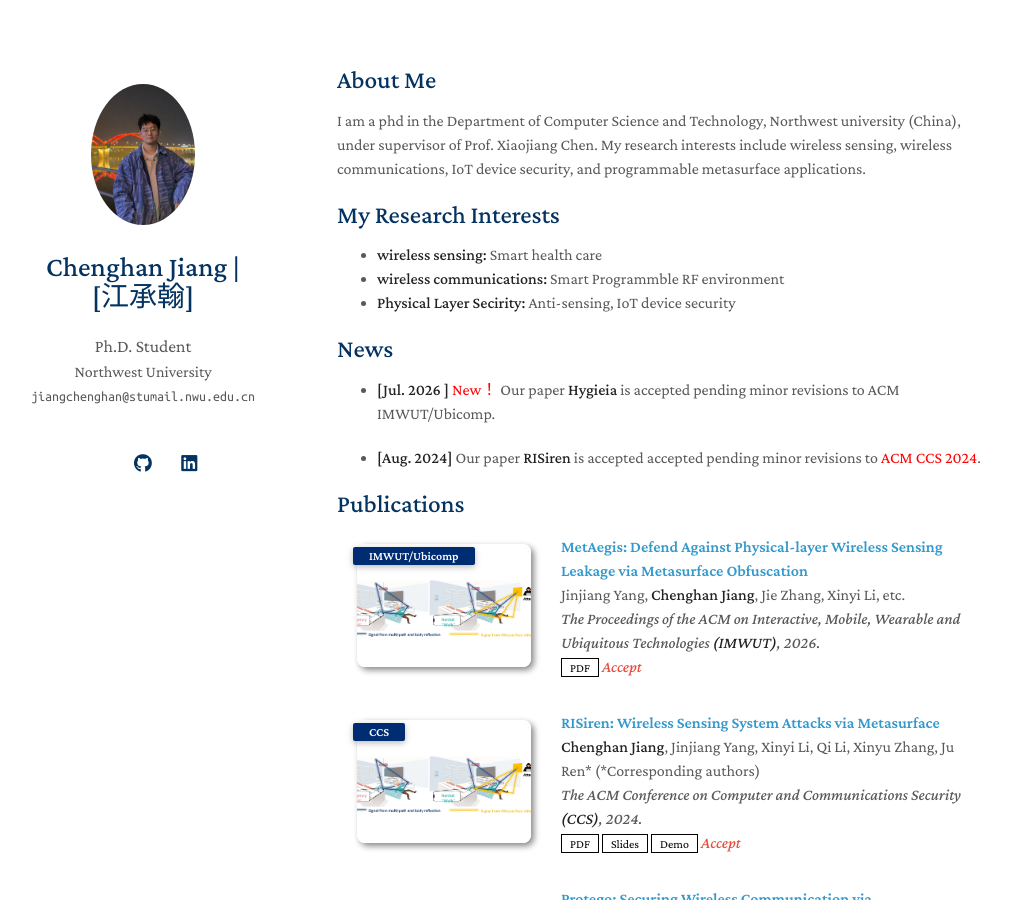
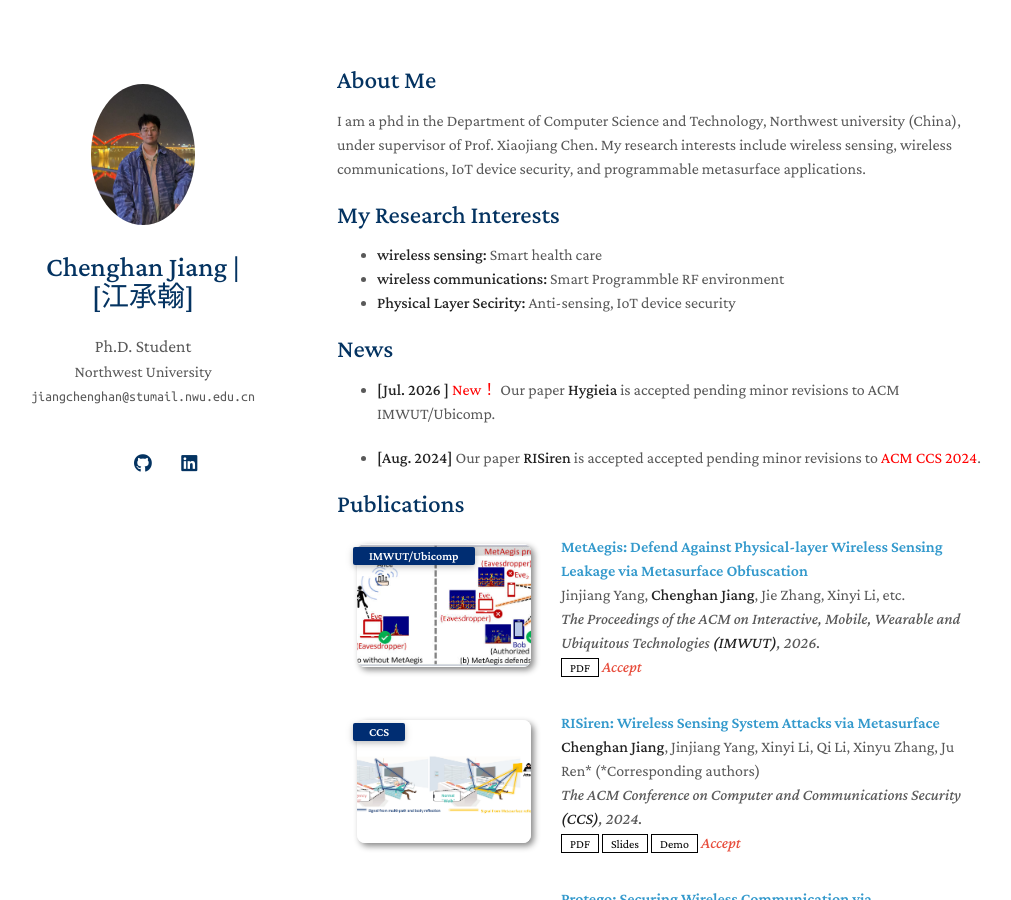
Before and after one commit to HappyChenghan/HappyChenghan.github.io, a Jekyll site: the page built from index.md, in a window 1280 px wide and 900 px high. Shown: the whole window, without its empty margins (133-1144 px from the left). Built offline with Jekyll 4.4.1, drawn with Linux system fonts in a browser that asks for light colours; a style sheet for code colours, icons or effects is not loaded; our own code applies the rules of GitHub Pages for plain Markdown files.

Commit message:
Update publications.yml

```diff
--- a/_data/publications.yml
+++ b/_data/publications.yml
@@ -3,13 +3,13 @@ main:
     authors: Jinjiang Yang, <strong>Chenghan Jiang</strong>, Jie Zhang, Xinyi Li, etc.
     conference_short: IMWUT/Ubicomp
     conference: The Proceedings of the ACM on Interactive, Mobile, Wearable and Ubiquitous Technologies <strong>(IMWUT)</strong>, 2026.
-    pdf: ./assets/files/RISiren_CCS2024_Camera_ready_New (0918).pdf
+    pdf: ./assets/files/imwut25b-sub8026-cam-i26.pdf
     # demo: https://www.youtube.com/watch?v=YxUEGERSgpU&t=21s
     # slides: ./assets/Slides/RISiren_CCS24 _Slides.pdf
     # code: https://github.com/MrGiovanni/ContinualLearning
     # demo: https://www.youtube.com/watch?v=yY80IhLvz3Q
     # bibtex: https://bib.yliu.me/MICCAI23.txt
-    image: ./assets/img/Fig1.jpg
+    image: ./assets/img/MetAegis.jpg
     notes: Accept
 
 
```
